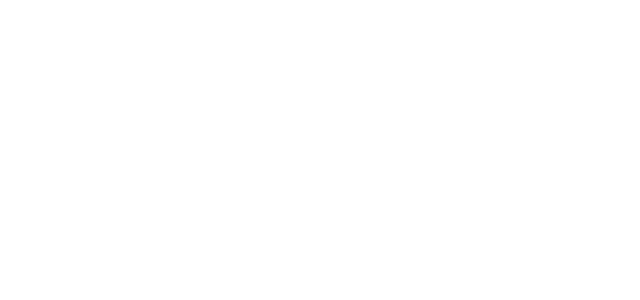
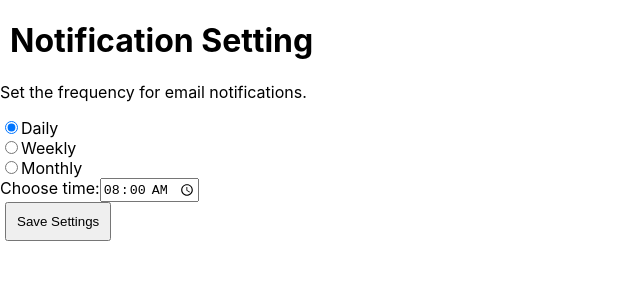
Before and after one commit to fung00C/4330FYP2025MU_IFMAP_F, a React (Create React App) app: page /bookmark/notification-setting in a window 1280 px wide. Before the commit this address had no page. Shown: the top 300 px of the page, without its empty margins (0-640 px from the left). Built offline with nearby package versions, Linux system fonts and the light colour scheme.

Commit message:
notification

```diff
--- a/src/App.js
+++ b/src/App.js
@@ -12,6 +12,7 @@ import Signup from './pages/Signup';
 import Changepassword from './pages/changepassword';
 import Navbar from './components/Navbar';
 import { LoginProvider } from './logincheck';
+import NotificationSetting from './pages/notificationSetting';
 
 function ConditionalNavbar() {
   const location = useLocation();
@@ -35,6 +36,7 @@ function App() {
         <Route path="/login" element={<LoginSignup />} />
         <Route path="/signup" element={<Signup />} />
         <Route path="/changepassword" element={<Changepassword/>}/>
+        <Route path="/bookmark/notification-setting" element={<NotificationSetting/>}/>
       </Routes>
     </Router>
     </LoginProvider>
--- a/src/pages/bookmark.js
+++ b/src/pages/bookmark.js
@@ -21,6 +21,23 @@ const BookmarkPage = () => {
     const [IncreaseDecrease, setIncreaseDecrease] = useState({});
     const [recommendation, setRecommendation] = useState({});
     const email = localStorage.getItem('user_email');
+    const [notified, setNotified] = useState([]); // symbols that are notified
+
+    useEffect(() => {
+        if (!email) return;
+        fetch(`http://localhost:8000/bookmarks/get_with_notify?email=${email}`, {
+                method: 'GET',
+                    headers: {
+                        'Authorization': `Bearer ${localStorage.getItem('access_token')}`,
+                        'Content-Type': 'application/json',
+                    },
+            })
+            .then(res => res.json())
+            .then(data => {
+                setNotified(data.data || []);
+            })
+            .catch(err => console.error('Failed to fetch bookmarks with notify:', err));
+    }, [email]);
 
     useEffect(() => {
             if (!email) return;
@@ -271,34 +288,35 @@ const BookmarkPage = () => {
             fetchSymbols();
         }, []);
 
-        const toggleBookmark = async (symbol) => {
-            const email = localStorage.getItem('user_email');  // Assume user's email is stored in localStorage
-            if (bookmarkedSymbols.includes(symbol)) {
-                // Remove bookmark
-                await fetch(`http://localhost:8000/bookmark/${symbol}`, {
-                    method: 'DELETE',
+    const notificationClick = async (symbol) => {
+        await fetch(`http://localhost:8000/bookmarks/update_notify?email=${email}&symbol=${symbol}`, {
+                method: 'POST',
                     headers: {
                         'Authorization': `Bearer ${localStorage.getItem('access_token')}`,
                         'Content-Type': 'application/json',
                     },
-                });
-                setBookmarkedSymbols(bookmarkedSymbols.filter(s => s !== symbol));
-            } else {
-                console.error('Failed to fetch bookmarks');
-            }
-            setLoading(false);
-        };
-
-
-
+            })
+            .then(res => res.json())
+            .catch(err => console.error('Failed to update notification:', err));
+        if (notified.includes(symbol)) {
+            setNotified(prev => prev.filter(s => s !== symbol));
+        } else {
+            setNotified(prev => [...prev, symbol]);
+        }
+    };
 
     const symbolClick = (symbol) => {
         navigate(`/detail/${symbol}`); // Redirect to stock detail page
     };
 
+    const settingClick = () => {
+        navigate('/bookmark/notification-setting'); // Redirect to notification setting page
+    }
+
     return (
         <>
         <h1>Bookmark</h1>
+        <button onClick={settingClick}>Notification Setting</button>
         <div className="card-container">
 
                 {loading && <div className='card'>Loading...</div>}
@@ -313,10 +331,10 @@ const BookmarkPage = () => {
                         style={{ fontSize: '0.8em', padding: '3px 5px', alignSelf:'flex-end', marginLeft:'auto' }} // Adjust font size and padding
                         onClick={(e) => {
                         e.stopPropagation(); // Prevents the event from bubbling up
-                        toggleBookmark(s);
+                        notificationClick(s);
                         }}
 >
-                        {bookmarkedSymbols.includes(s) ? 'Cancel notification' : 'Notification'}
+                        {notified.includes(s) ? 'Cancel notification' : 'Notification'}
                         </button>
                         </div>
                         <div style={{display: 'flex', alignItems:'center', width:'100%', alignItems: 'flex-start', height:'70%'}}>
--- a/src/pages/home.js
+++ b/src/pages/home.js
@@ -245,18 +245,17 @@ function Home() {
             }
         }
 
+        const validSymbols = new Set(symbols);
+        out = out.filter(s => validSymbols.has(s));
+
         if (searchTerm) {
-           // out = out.filter(s => s.includes(searchTerm.toUpperCase()));
            const upperInput = searchTerm.toUpperCase();
            out = out.filter(s => {
                const longN = longName[s] ? longName[s].toUpperCase() : '';
                const shortN = shortName[s] ? shortName[s].toUpperCase() : '';
                return s.includes(upperInput) || longN.includes(upperInput) || shortN.includes(upperInput);
            });
-
         } // filter symbols include input in search bar
-
-
 
         // dedupe and sort alphabetically
         return Array.from(new Set(out)).sort((a, b) => String(a).localeCompare(String(b)));
--- /dev/null
+++ b/src/pages/notificationSetting.js
@@ -0,0 +1,112 @@
+import React, {useState} from 'react';
+const NotificationSetting = () => {
+    const [Time, setTime] = useState('08:00');
+    const [frequency, setFrequency] = useState('daily');
+    const [weeklyDay, setWeeklyDay] = useState('monday');
+    const [monthlyDate, setMonthlyDate] = useState('1');
+
+
+    return (
+        <>
+            <h1>Notification Setting</h1>
+
+            <p>Set the frequency for email notifications.</p>
+            <div>
+                <input
+                    type="radio"
+                    id="daily"
+                    name="frequency"
+                    value="daily"
+                    checked={frequency === 'daily'}
+                    onChange={() => setFrequency('daily')}
+                />
+                <label htmlFor="daily">Daily</label>
+            </div>
+            <div>
+                <input
+                    type="radio"
+                    id="weekly"
+                    name="frequency"
+                    value="weekly"
+                    checked={frequency === 'weekly'}
+                    onChange={() => setFrequency('weekly')}
+                />
+                <label htmlFor="weekly">Weekly</label>
+            </div>
+            <div>
+                <input
+                    type="radio"
+                    id="monthly"
+                    name="frequency"
+                    value="monthly"
+                    checked={frequency === 'monthly'}
+                    onChange={() => setFrequency('monthly')}
+                />
+                <label htmlFor="monthly">Monthly</label>
+            </div>
+
+            {frequency === 'daily' && (
+                <div>
+                    <label htmlFor="Time">Choose time:</label>
+                    <input
+                        type="time"
+                        id="Time"
+                        value={Time}
+                        onChange={(e) => setTime(e.target.value)}
+                    />
+                </div>
+            )}
+
+            {frequency === 'weekly' && (
+                <div>
+                    <label htmlFor="weeklyDay">Choose day:</label>
+                    <select
+                        id="weeklyDay"
+                        value={weeklyDay}
+                        onChange={(e) => setWeeklyDay(e.target.value)}
+                    >
+                        <option value="monday">Monday</option>
+                        <option value="tuesday">Tuesday</option>
+                        <option value="wednesday">Wednesday</option>
+                        <option value="thursday">Thursday</option>
+                        <option value="friday">Friday</option>
+                        <option value="saturday">Saturday</option>
+                        <option value="sunday">Sunday</option>
+                    </select>
+
+                    <label htmlFor="Time">Choose time:</label>
+                    <input
+                        type="time"
+                        id="Time"
+                        value={Time}
+                        onChange={(e) => setTime(e.target.value)}
+                    />
+                </div>
+            )}
+
+            {frequency === 'monthly' && (
+                <div>
+                    <label htmlFor="monthlyDate">Choose date:</label>
+                    <input
+                        type="number"
+                        id="monthlyDate"
+                        min="1"
+                        max="31"
+                        value={monthlyDate}
+                        onChange={(e) => setMonthlyDate(e.target.value)}
+                    />
+
+                    <label htmlFor="Time">Choose time:</label>
+                    <input
+                        type="time"
+                        id="Time"
+                        value={Time}
+                        onChange={(e) => setTime(e.target.value)}
+                    />
+                </div>
+            )}
+            <button>Save Settings</button>
+        </>
+    );
+};
+export default NotificationSetting;
```
